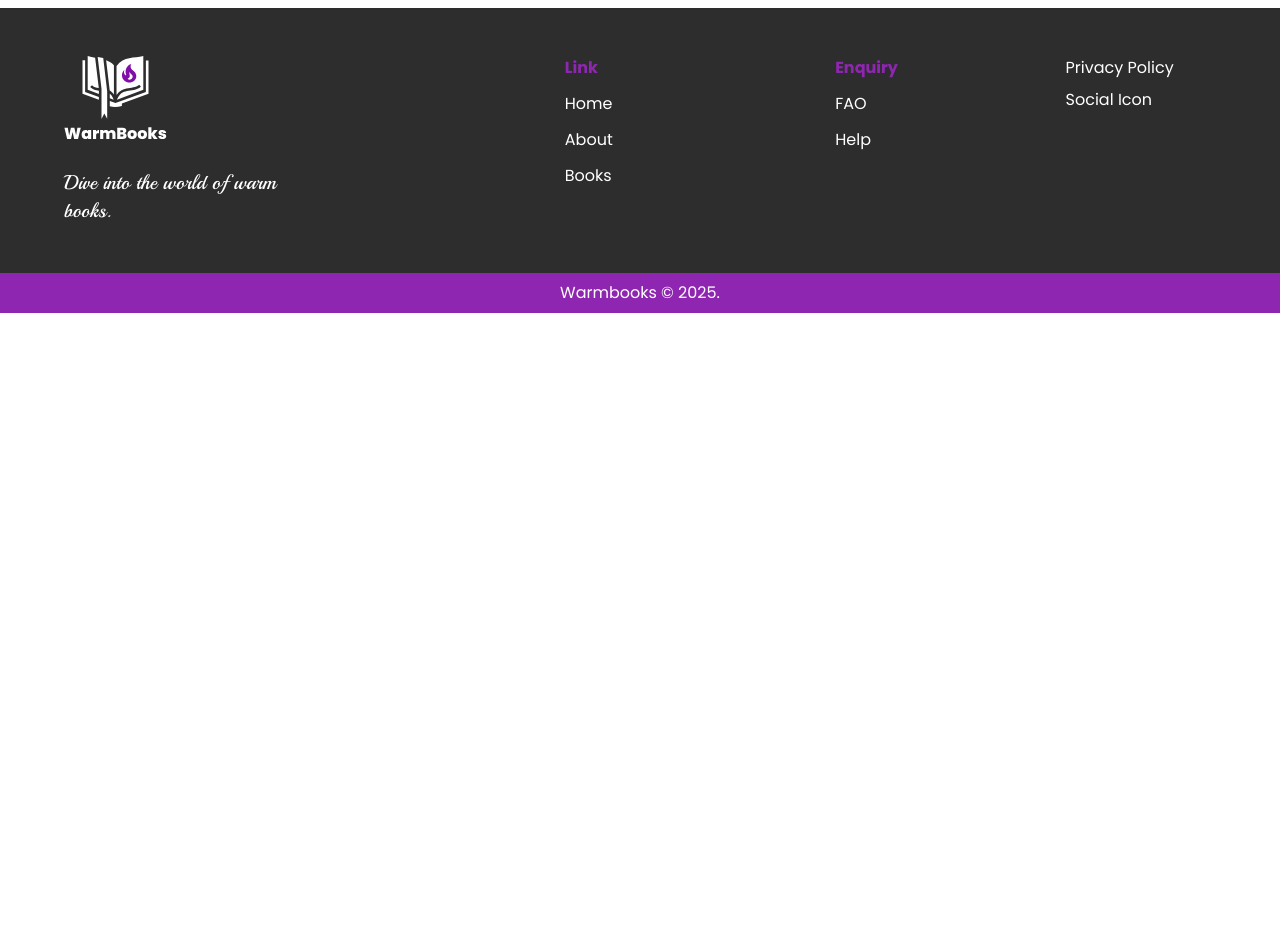
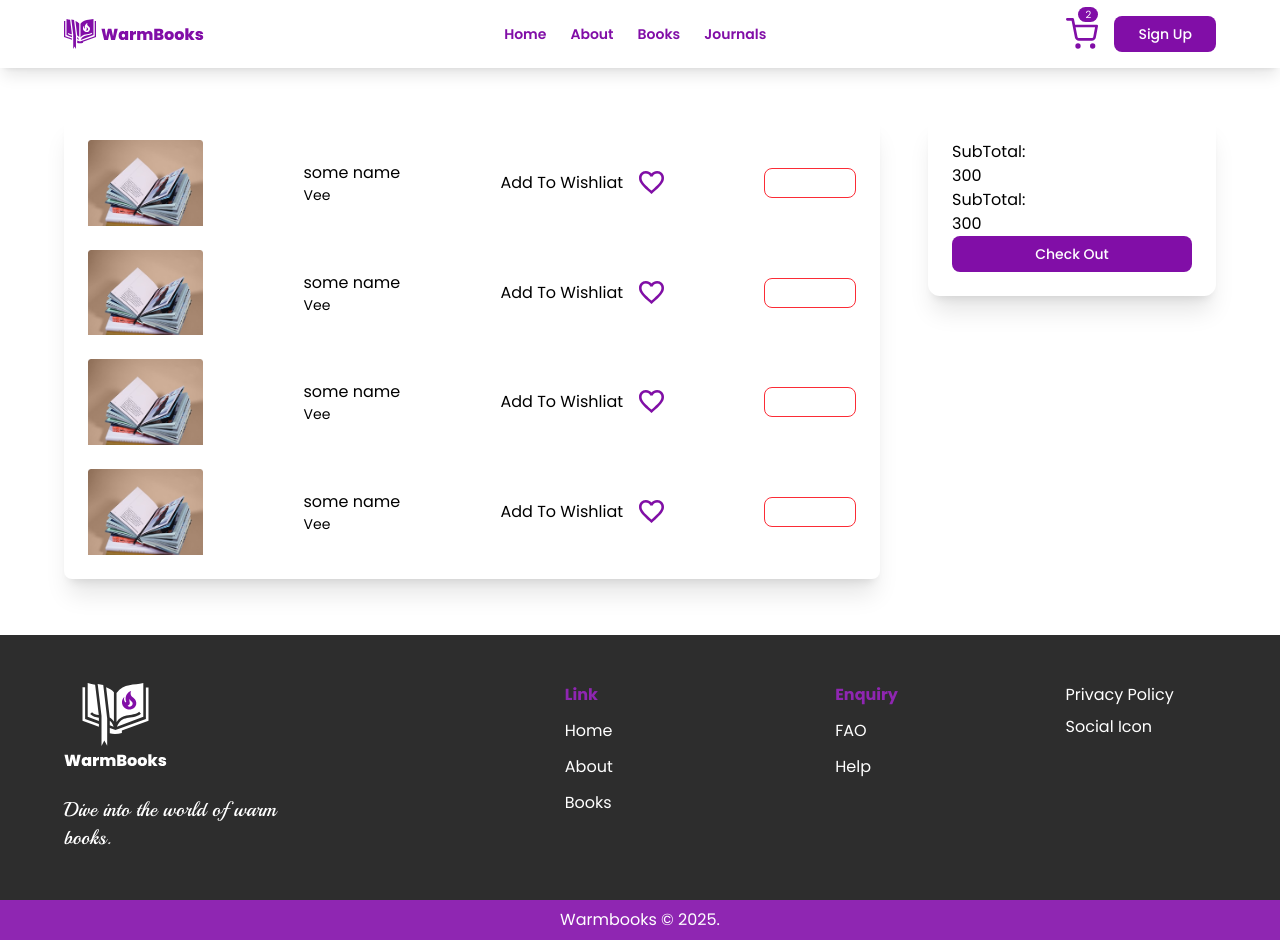
Before and after one commit to Vhickyy/Warm_Book_Ang, an Angular app: page /cart in a window 1280 px wide. Before the commit this address led to /. Before the commit the page ends 800 px from the top, so only its background shows below. Built offline with nearby package versions, Linux system fonts and the light colour scheme.

Commit message:
created ci

```diff
--- a/package.json
+++ b/package.json
@@ -7,7 +7,9 @@
     "build": "ng build",
     "watch": "ng build --watch --configuration development",
     "test": "ng test",
-    "serve:ssr:warm_book": "node dist/warm_book/server/server.mjs"
+    "serve:ssr:warm_book": "node dist/warm_book/server/server.mjs",
+    "test:ci": "ng test --watch=false --browsers=ChromeHeadless --code-coverage",
+    "check-coverage": "npx nyc check-coverage --lines 100 --functions 100 --branches 100 --statements 100"
   },
   "prettier": {
     "overrides": [
--- a/src/app/app.html
+++ b/src/app/app.html
@@ -1,2 +1,2 @@
 <router-outlet />
-<app-footer />
+<!-- <app-footer /> -->
--- a/src/app/app.routes.ts
+++ b/src/app/app.routes.ts
@@ -46,7 +46,7 @@ export const routes: Routes = [
     component: Cart,
   },
   {
-    path: 'journal',
+    path: 'cart',
     component: Cart,
   },
 ];
--- a/src/app/pages/book-id/book-id.html
+++ b/src/app/pages/book-id/book-id.html
@@ -103,3 +103,4 @@
     </div>
   </div>
 </section>
+<app-footer />
--- a/src/app/pages/book-id/book-id.ts
+++ b/src/app/pages/book-id/book-id.ts
@@ -3,10 +3,11 @@ import { Nav } from '../../shared/nav/nav';
 import { Button } from '../../UI/button/button';
 import { Book } from '../../components/book/book';
 import { books } from '../../../data/books';
+import { Footer } from '../../shared/footer/footer';
 
 @Component({
   selector: 'app-book-id',
-  imports: [Nav, Button, Book],
+  imports: [Nav, Button, Book, Footer],
   templateUrl: './book-id.html',
   styleUrl: './book-id.css',
 })
--- a/src/app/pages/books/books.html
+++ b/src/app/pages/books/books.html
@@ -41,3 +41,4 @@
   }
   <img src="assets/genhero.png" alt="" class="absolute top-0 bottom-0 h-full" />
 </section> -->
+<app-footer />
--- a/src/app/pages/books/books.ts
+++ b/src/app/pages/books/books.ts
@@ -4,10 +4,11 @@ import { books } from '../../../data/books';
 import { Book } from '../../components/book/book';
 import { CommonModule } from '@angular/common';
 import { Select } from '../../reusable/select/select';
+import { Footer } from '../../shared/footer/footer';
 
 @Component({
   selector: 'app-books',
-  imports: [GenHero, Book, CommonModule, Select],
+  imports: [GenHero, Book, CommonModule, Select, Footer],
   templateUrl: './books.html',
   styleUrl: './books.css',
 })
--- a/src/app/pages/cart/cart.html
+++ b/src/app/pages/cart/cart.html
@@ -1,5 +1,6 @@
+<div class="flex flex-col min-h-screen">
   <app-nav />
-<section>
+  <section class="flex-1">
     <div
       class="w-[90%] mx-auto max-w-[1200px] flex flex-col lg:flex-row gap-4 md:gap-12 pt-2 pb-8 md:py-12"
     >
@@ -59,3 +60,5 @@
       </aside>
     </div>
   </section>
+  <app-footer />
+</div>
--- a/src/app/pages/cart/cart.ts
+++ b/src/app/pages/cart/cart.ts
@@ -1,10 +1,11 @@
 import { Component } from '@angular/core';
 import { Nav } from '../../shared/nav/nav';
 import { Button } from '../../UI/button/button';
+import { Footer } from '../../shared/footer/footer';
 
 @Component({
   selector: 'app-cart',
-  imports: [Nav, Button],
+  imports: [Nav, Button, Footer],
   templateUrl: './cart.html',
   styleUrl: './cart.css',
 })
--- a/src/app/pages/home/home.html
+++ b/src/app/pages/home/home.html
@@ -122,3 +122,4 @@
     </div>
   </div>
 </div>
+<app-footer />
--- a/src/app/pages/home/home.ts
+++ b/src/app/pages/home/home.ts
@@ -4,10 +4,11 @@ import { Nav } from '../../shared/nav/nav';
 import { Book } from '../../components/book/book';
 import { books } from '../../../data/books';
 import { RouterLink } from '@angular/router';
+import { Footer } from '../../shared/footer/footer';
 
 @Component({
   selector: 'app-home',
-  imports: [Button, Nav, Book, RouterLink],
+  imports: [Button, Nav, Book, RouterLink, Footer],
   templateUrl: './home.html',
   styleUrl: './home.css',
 })
--- a/src/app/shared/nav/nav.html
+++ b/src/app/shared/nav/nav.html
@@ -21,7 +21,7 @@
       }
     </div>
 
-    <div class="flex gap-4 items-center">
+    <div class="flex gap-4 items-center" routerLink="/cart">
       <div class="relative">
         <div
           class="absolute top-[-.7rem] right-0 bg-[#810EA7] text-white w-5 text-[10px] flex justify-center items-center rounded-full"
```
Lines whose indentation alone changed are shown as unchanged.
